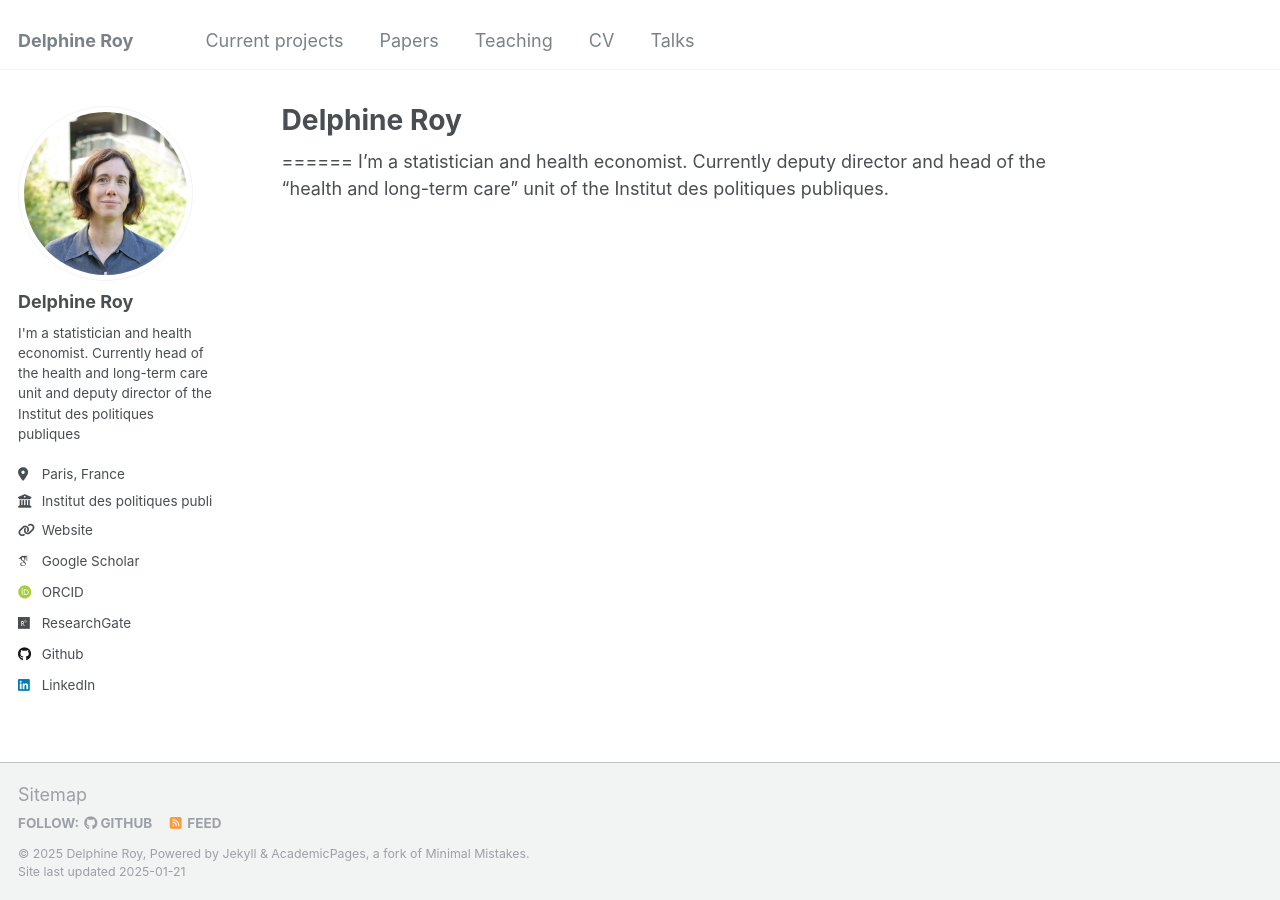
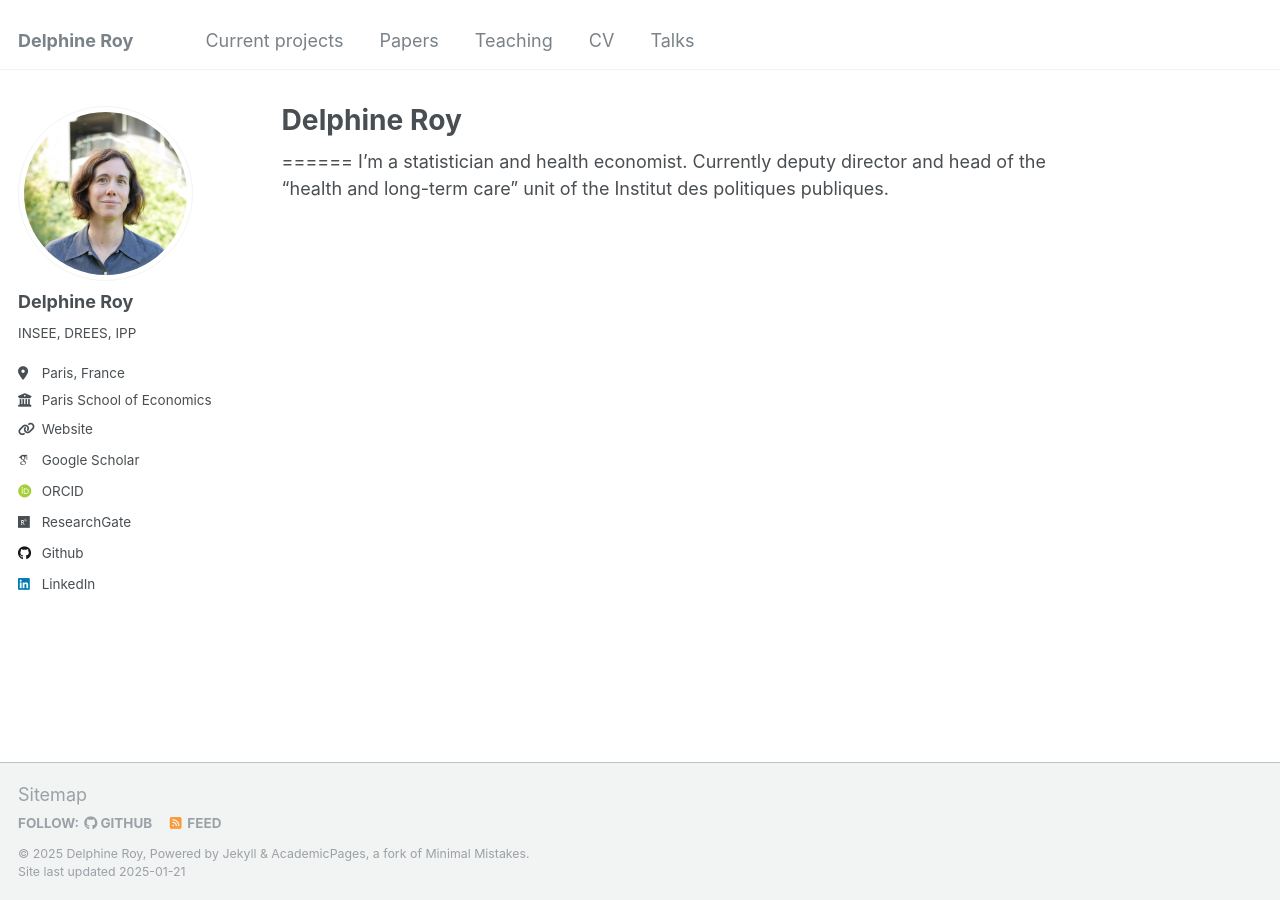
Before and after one commit to DelphineRoy/delphineroy.github.io, a Jekyll site: the page built from _pages/about.md, in a window 1280 px wide. Built offline with Jekyll 4.4.1, drawn with Linux system fonts in a browser that asks for light colours; some web fonts are replaced.

Commit message:
nettoie page accueil pour mise en ligne V0

```diff
--- a/_config.yml
+++ b/_config.yml
@@ -11,7 +11,7 @@ locale                   : "en-US"
 title                    : "Delphine Roy"
 title_separator          : "-"
 name                     : &name "Delphine Roy"
-description              : &description "Delphine Roy's personal website"
+description              : &description "Delphine Roy"
 url                      : https://delphineroy.github.io # the base hostname & protocol for your site e.g. "https://[your GitHub username].github.io"
 baseurl                  : "" # the subpath of your site, e.g. "/blog"
 repository               : "delphineroy.github.io"
@@ -24,9 +24,9 @@ author:
   avatar           : "profile.jpg"
   name             : "Delphine Roy"
   pronouns         : # example: "she/her"
-  bio              : "I'm a statistician and health economist. Currently head of the health and long-term care unit and deputy director of the Institut des politiques publiques"
+  bio              : "INSEE, DREES, IPP"
   location         : "Paris, France"
-  employer         : "Institut des politiques publiques, Paris School of Economics"
+  employer         : "Paris School of Economics"
   uri              : "https://www.parisschoolofeconomics.eu/equipes/delphine-roy/"
   email            : # "delphine.roy@ipp.eu"
 
```
